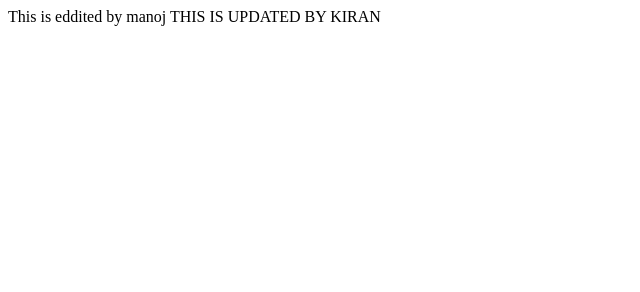
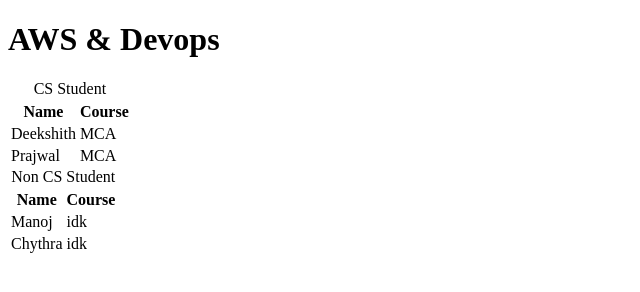
Before and after one commit to hkrrajat/RCBW, a plain HTML site: page index.html in a window 1280 px wide. Shown: the whole page, without its empty margins (0-640 px from the left). Drawn offline with Linux system fonts and the light colour scheme.

Commit message:
index file edited

```diff
--- a/index.html
+++ b/index.html
@@ -1,2 +1,46 @@
-This is eddited by manoj
+<!-- This is eddited by manoj
 THIS IS UPDATED  BY KIRAN
+.)
+.) deekshith
+-->
+
+<!DOCTYPE html>
+<html>
+<head>
+  <title>Merge</title>
+ </head>
+
+<body>
+  <h1>AWS & Devops</h1>
+<table>
+  <tr>
+    <caption>CS Student</caption>
+    <th>Name</th>
+    <th>Course</th>
+    </tr>
+  <tr>
+    <td>Deekshith</td>
+    <td>MCA</td>
+  </tr>
+  <tr>
+    <td>Prajwal</td>
+    <td>MCA</td>
+  </tr>
+</table>
+<table>
+  <tr>
+    <caption>Non CS Student</caption>
+    <th>Name</th>
+    <th>Course</th>
+    </tr>
+  <tr>
+    <td>Manoj</td>
+    <td>idk</td>
+  </tr>
+  <tr>
+    <td>Chythra</td>
+    <td>idk</td>
+  </tr>
+</table>
+</body>
+</html>
```
